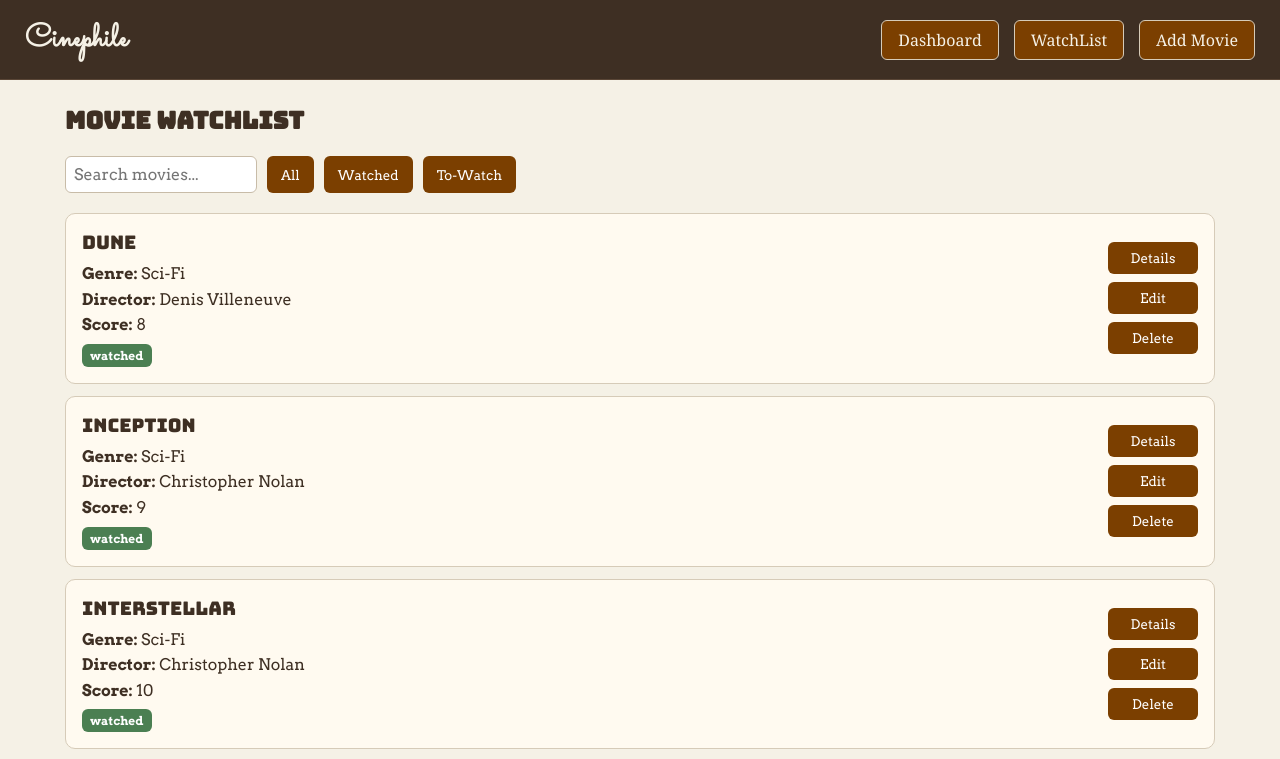
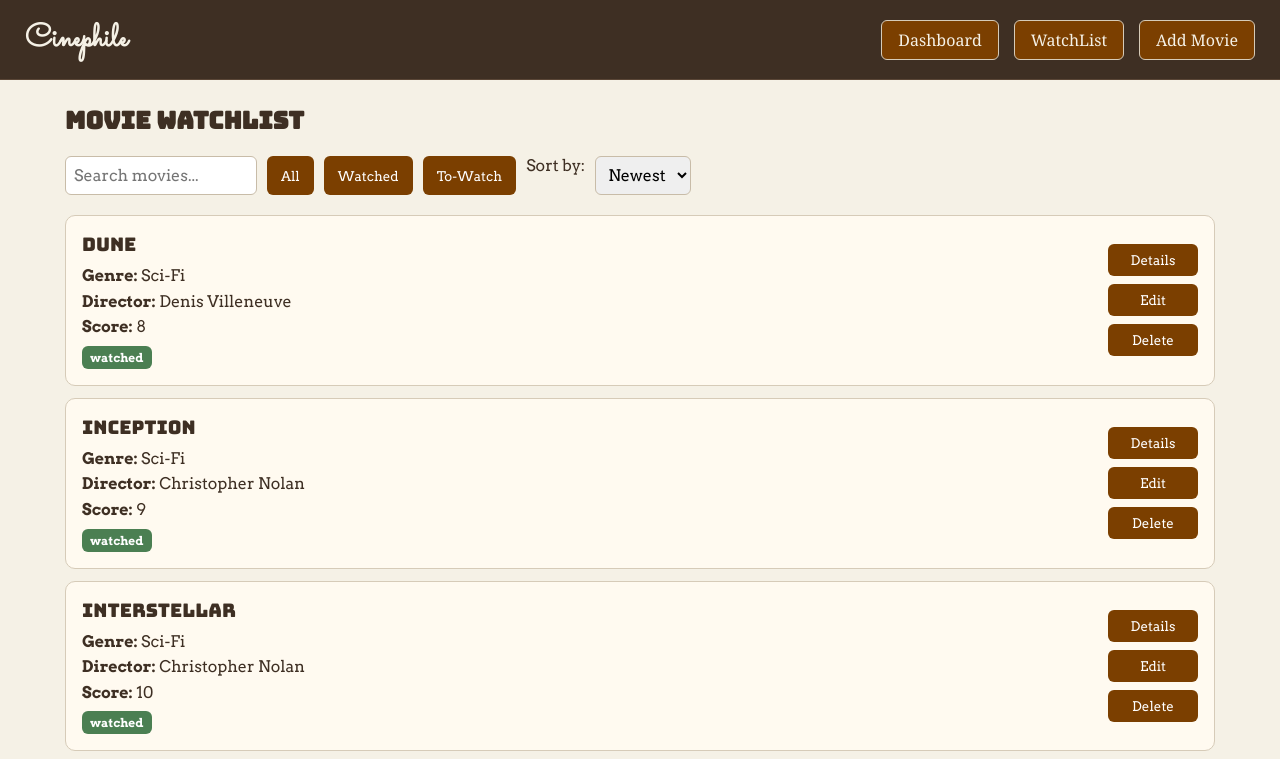
Before and after one commit to Cgabriel65/cinephile, an Angular app: page /movies in a window 1280 px wide. Shown: the top 759 px of the page. Built offline with nearby package versions, Linux system fonts and the light colour scheme; a web font is replaced by a local one.

Commit message:
feat: final version

```diff
--- a/src/app/components/movie-form/movie-form.ts
+++ b/src/app/components/movie-form/movie-form.ts
@@ -21,7 +21,7 @@ export class MovieForm implements OnInit {
     movieDirector: new FormControl ("", [Validators.required]),
     movieScore: new FormControl<number | null>(null, [Validators.min(0), Validators.max(10)]),
     movieRuntime: new FormControl<number | null>(null, [Validators.min(0)]),
-    movieRelease: new FormControl<Date | null>(null, [Validators.required]),
+    movieRelease: new FormControl<Date | null>(null),
     movieStatus: new FormControl("to-watch", [Validators.required])
 
   });
@@ -55,6 +55,7 @@ export class MovieForm implements OnInit {
         });
       }
     }
+
   }
 
   onSubmit(): void {
--- a/src/app/components/movie-list/movie-list.html
+++ b/src/app/components/movie-list/movie-list.html
@@ -7,6 +7,12 @@
     <button (click)="setFilter('all')">All</button>
     <button (click)="setFilter('watched')">Watched</button>
     <button (click)="setFilter('to-watch')">To-Watch</button>
+
+    <label for="sort">Sort by:</label>
+    <select id="sort" #sortSelect (change)="onSortChange(sortSelect.value)">
+        <option value="dateAddedDesc">Newest</option>
+        <option value="dateAddedAsc">Oldest</option>
+    </select>
 
 
 </div>
--- a/src/app/components/movie-list/movie-list.ts
+++ b/src/app/components/movie-list/movie-list.ts
@@ -17,6 +17,7 @@ export class MovieList implements OnInit {
   filteredMovies: Movie[] = [];
   filter: "all" | "watched" | "to-watch" = "all";
   search: string = '';
+  sortOption: 'dateAddedDesc' | 'dateAddedAsc' = 'dateAddedDesc';
 
   constructor(private movieService: MovieService) {}
 
@@ -51,6 +52,7 @@ export class MovieList implements OnInit {
       this.filteredMovies = this.movies.filter(movie => movie.status === this.filter);
 
     };
+    this.applySorting();
 
   };
 
@@ -60,6 +62,25 @@ export class MovieList implements OnInit {
 
   };
 
+  onSortChange(option: string): void {
+    if (option === 'dateAddedDesc' || option === 'dateAddedAsc') {
+      this.sortOption = option;
+      this.applySorting();
+    }
+  }
+
+
+  applySorting(): void {
+    if (!this.filteredMovies) return;
+
+    if (this.sortOption === 'dateAddedDesc') {
+      this.filteredMovies.sort((a, b) => b.dateAdded.getTime() - a.dateAdded.getTime());
+    } else {
+      this.filteredMovies.sort((a, b) => a.dateAdded.getTime() - b.dateAdded.getTime());
+    }
+  }
+
+
 
 
 };
```
